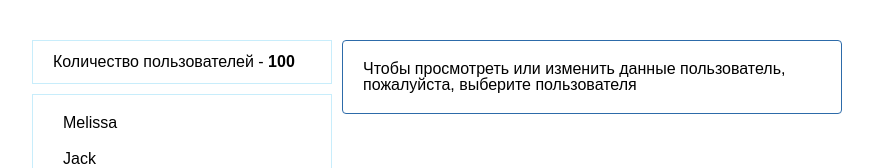
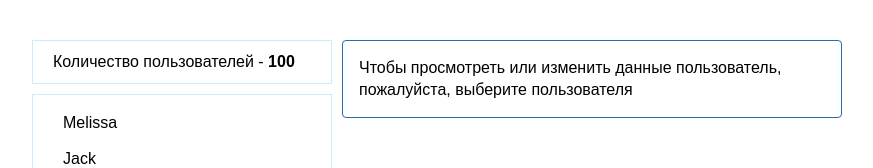
Before and after one commit to skyzavr/IS_userList, a React (Vite) app: page / in a window 1280 px wide. Shown: the top 168 px of the page, without its empty margins (203-1076 px from the left). Built offline with nearby package versions, Linux system fonts and the light colour scheme.

Commit message:
[style]: add css styles

```diff
--- a/src/entities/editPreview/ui/editPreview.module.css
+++ b/src/entities/editPreview/ui/editPreview.module.css
@@ -1,6 +1,20 @@
 .wrapper {
-  width: 500px;
   border: 1px solid var(--dark-blue);
   border-radius: 4px;
-  padding: 20px;
+  padding: 16px;
+  line-height: 1.38;
 }
+
+@media (min-width: 320px) {
+  .wrapper {
+    width: auto;
+    margin-bottom: 10px;
+  }
+}
+
+@media (min-width: 840px) {
+  .wrapper {
+    width: 500px;
+    margin-bottom: 0;
+  }
+}
--- a/src/widgets/userData/ui/UserData.tsx
+++ b/src/widgets/userData/ui/UserData.tsx
@@ -3,6 +3,7 @@ import { useDispatch, useSelector } from 'react-redux';
 
 import { currentUserSelector } from '@widgets/userList/model/selectors';
 import { updateUser } from '@widgets/userList/model/userSlice';
+import { clearCurrentUSer } from '@widgets/userList/model/currentUserSlice';
 import { UserName } from '@features/userName';
 import { UserField } from '@features/userDataField';
 import { Button } from '@shared/ui';
@@ -27,6 +28,10 @@ export const UserData = () => {
 
   const onSafeUserData = () => {
     dispatch(updateUser({ id: currentUser.id, data: currentUser }));
+  };
+
+  const onClose = () => {
+    dispatch(clearCurrentUSer());
   };
 
   useEffect(() => {
@@ -67,11 +72,19 @@ export const UserData = () => {
           </div>
         </div>
       </div>
-      <Button
-        title="Сохранить данные"
-        onUpdate={onSafeUserData}
-        isDisabled={isTheSameData}
-      />
+      <div className={css.handleBtns}>
+        <Button
+          title="Сохранить данные"
+          onUpdate={onSafeUserData}
+          isDisabled={isTheSameData}
+        />
+        <Button
+          title="Закрыть"
+          onUpdate={onClose}
+          isDisabled={false}
+          btnType="stroke"
+        />
+      </div>
     </div>
   );
 };
--- a/src/widgets/userData/ui/userData.module.css
+++ b/src/widgets/userData/ui/userData.module.css
@@ -26,3 +26,29 @@
   margin-bottom: 10px;
   width: 120px;
 }
+
+@media (min-width: 320px) {
+  .handleBtns {
+    display: flex;
+    flex-direction: column;
+    align-items: stretch;
+  }
+
+  .handleBtns > button:first-child {
+    margin-right: 0;
+    margin-bottom: 20px;
+  }
+}
+
+@media (min-width: 840px) {
+  .handleBtns {
+    display: flex;
+    flex-direction: row;
+    align-items: stretch;
+  }
+
+  .handleBtns > button:first-child {
+    margin-right: 20px;
+    margin-bottom: 0;
+  }
+}
```
